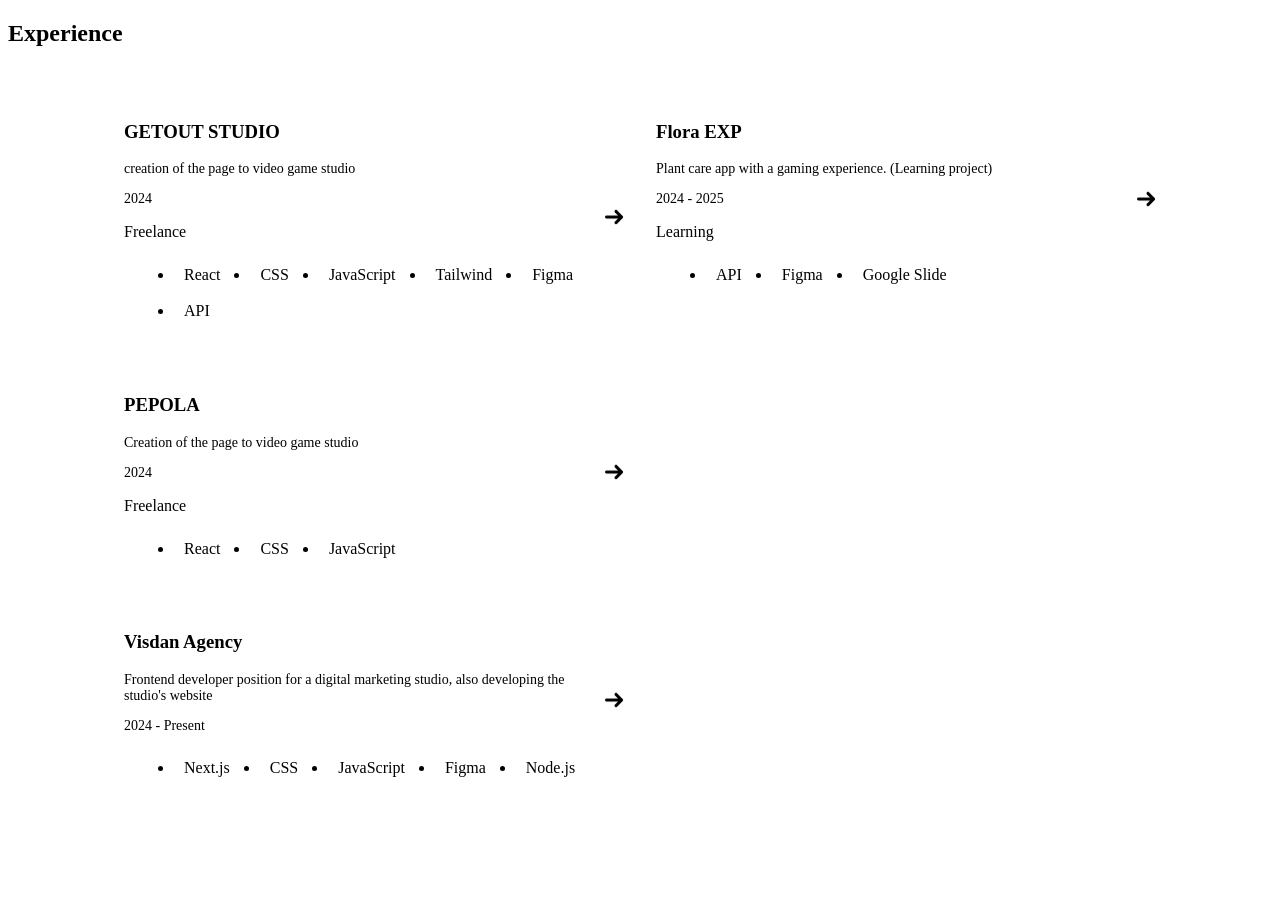
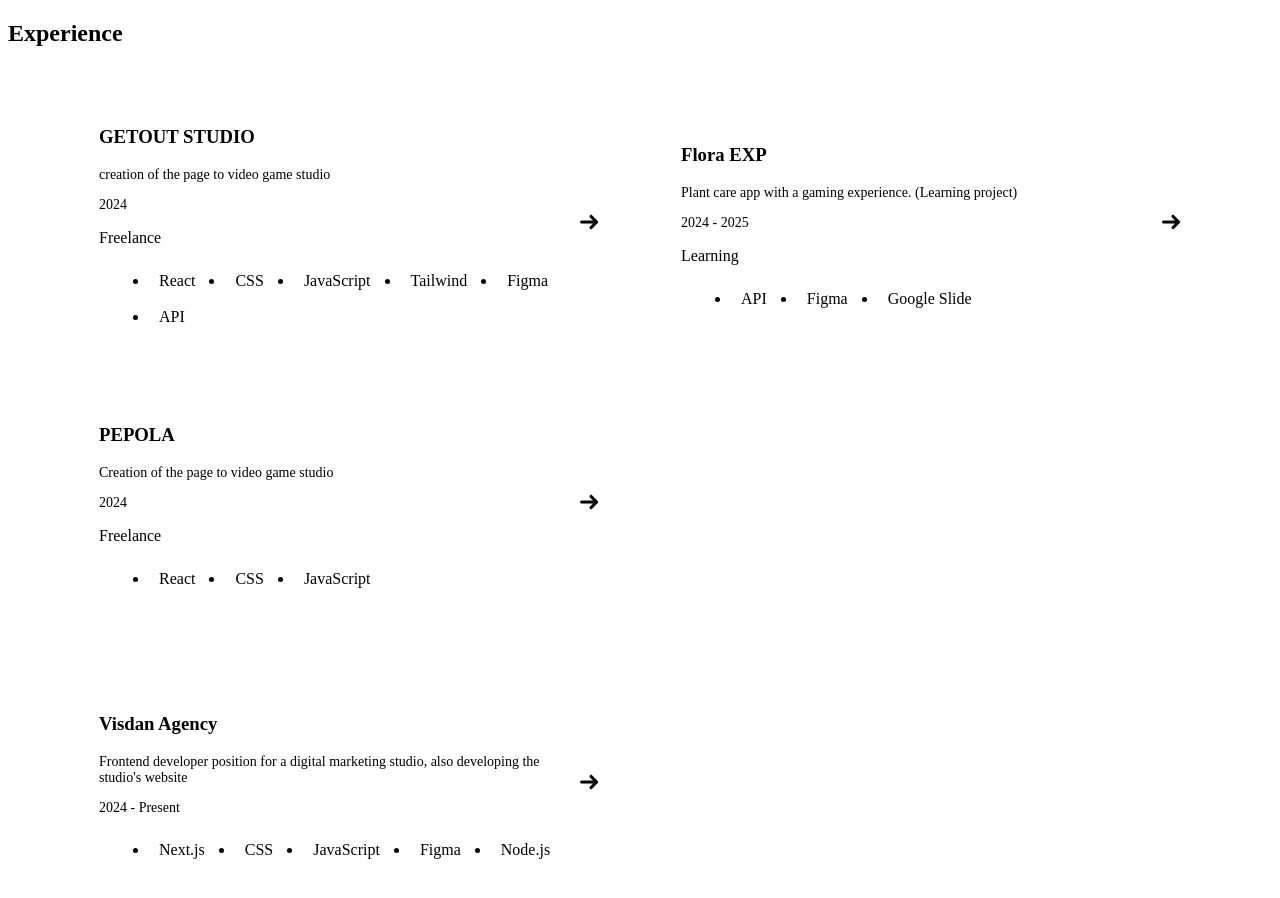
Before and after one commit to errecart/portfolio, a Next.js app: page /Experience/Experience in a window 1280 px wide. Shown: the top 898 px of the page. Before the commit the page ends 845 px from the top, so only its background shows below. Built offline with nearby package versions, Linux system fonts and the light colour scheme.

Commit message:
visual updates

```diff
--- a/src/app/globals.css
+++ b/src/app/globals.css
@@ -20,8 +20,6 @@
   --bg-100:#000000;
   --bg-200:#202020;
   --bg-300:#312F2F;
-
-
 }
 
 .light-theme {
@@ -35,8 +33,6 @@
   --bg-100:#ffffff;
   --bg-200:#ECECEC;
   --bg-300:#d1d1d1;
-
-
 }
 
 .App{
--- a/src/pages/Experience/experience.css
+++ b/src/pages/Experience/experience.css
@@ -1,24 +1,29 @@
 .experience {
   width: 100%;
   display: flex;
-        flex-wrap: wrap;
+  flex-wrap: wrap;
   justify-content: center;
   align-items: start;
   gap: 0 2rem;
+  /* border-top: 1px solid var(--text-100);
+  border-bottom: 1px solid var(--text-100); */
 
   .experience-developer,
   .experience-design {
-    padding-block: 15px;
+    padding: 15px 10px;
     .experience-item {
       width: 500px;
-      margin-block: 10px;
-      padding-block: 10px;
-      border-top: 1px solid var(--text-100);
-      border-bottom: 1px solid var(--text-100);
+      margin-block: 15px;
       display: flex;
       align-items: center;
       justify-content: space-between;
       text-align: start;
+      padding: 20px 15px;
+      height: 225px;
+      border-radius: 16px;
+      box-shadow: 2px 2px 7px -1px var(--accent-200);
+      -webkit-box-shadow: 2px 2px 7px -1px var(--accent-200);
+      -moz-box-shadow: 2px 2px 7px -1px var(--accent-200);
       p {
         font-size: 14px;
         font-weight: 500;
@@ -59,7 +64,6 @@
   }
 }
 
-
 @media (max-width: 900px) {
   .experience {
     flex-direction: column;
@@ -82,12 +86,13 @@
         max-width: 100%;
         flex-direction: column;
         justify-content: center;
+        height: auto;
         gap: 10px;
         text-align: center;
-        ul{
+        ul {
           justify-content: center;
         }
-        svg{
+        svg {
           transform: rotate(90deg);
           margin-top: 5px;
         }
```
Also changed, not shown: src/pages/Education/Education.css (+10 -0 lines), src/pages/Main/Main.css (+6 -3 lines), src/pages/Main/Main.jsx (+10 -4 lines).
